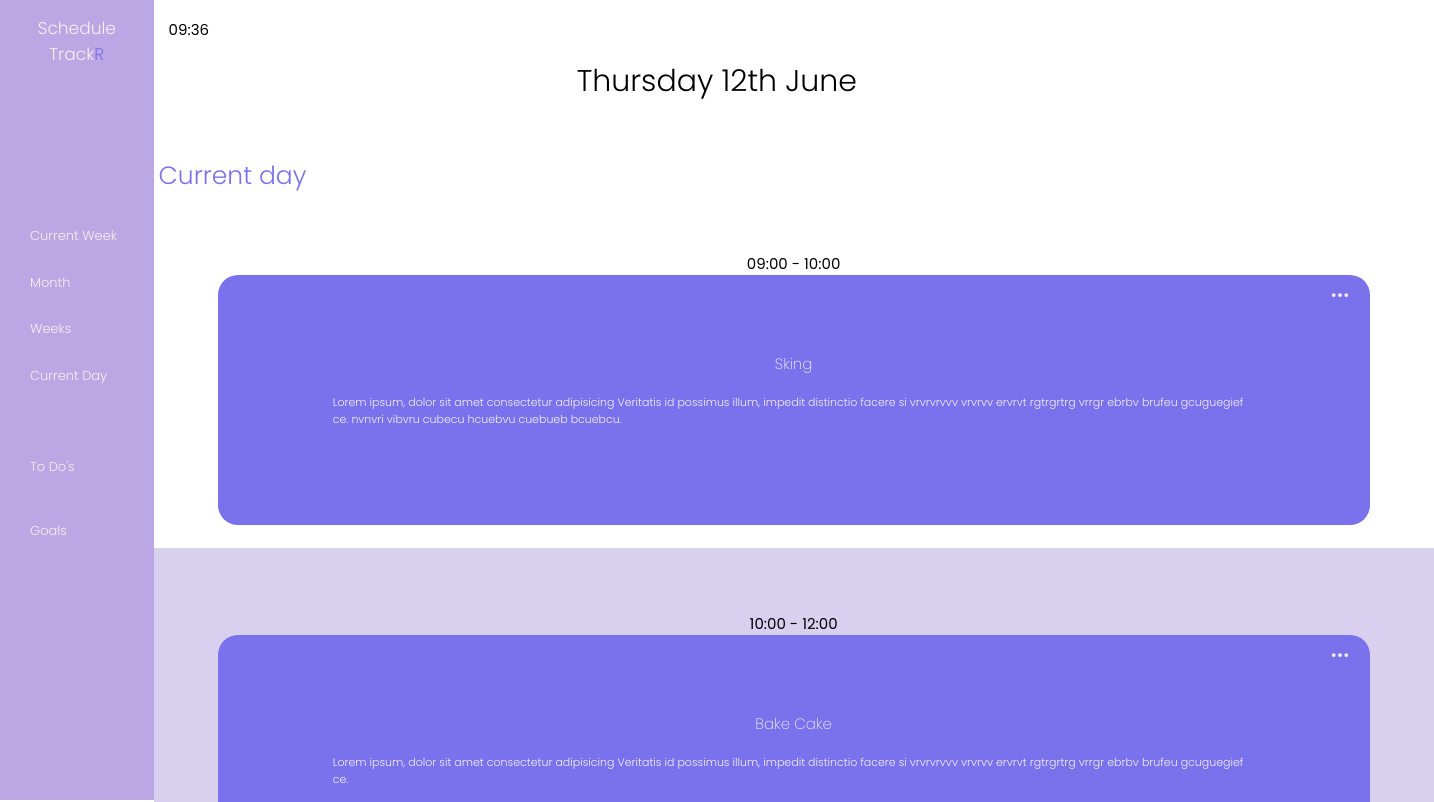
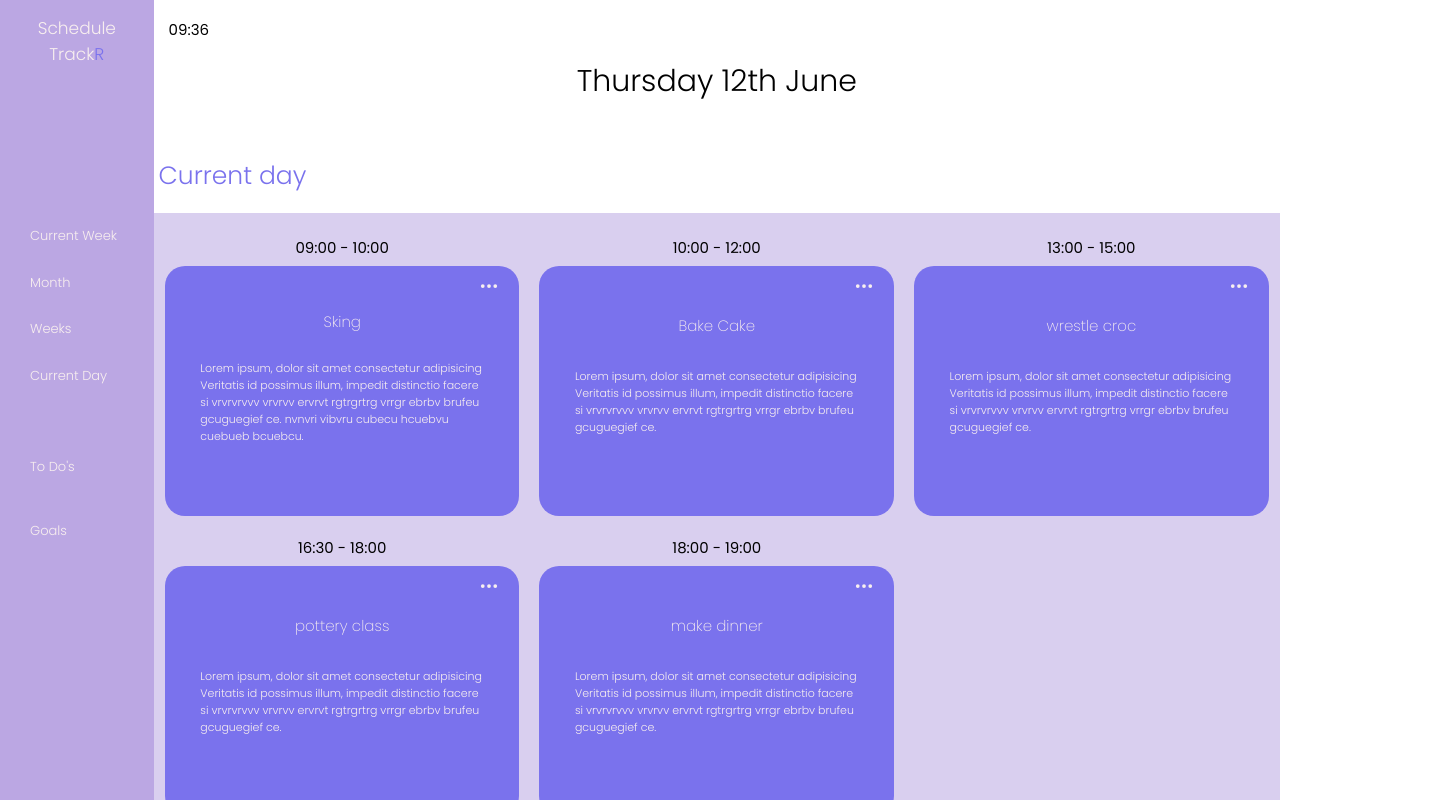
Before and after one commit to David-Henery4/Schedule-TrackR, a React (Create React App) app: page /currentday in a window 1280 px wide. Shown: the top 802 px of the page, 1434 px wide, since content can reach past the window. Built offline with nearby package versions, Linux system fonts and the light colour scheme.

Commit message:
add calandar

```diff
--- a/src/sass/pages/_current-day.scss
+++ b/src/sass/pages/_current-day.scss
@@ -7,21 +7,29 @@
     &-row{
         width: 100%;
         height: 100%;
+        padding:4% 2%;
         display: grid;
-        place-items: center;
-        justify-content: flex-start;
-        gap: 1rem;
+        grid-template-columns: repeat(auto-fit, minmax(300px, 1fr));
+        justify-items: center;
+        align-items: flex-start;
+        gap: 2rem;
+        overflow-y: scroll;
+        background-color: $color-shade;
+        @include respond (desktop){
+            padding: 2% 1%;
+        }
     }
     &-tab{
-        min-height: 35rem;
-        width: 100vw;
-        padding: 5%;
+        min-height: 28rem;
+        // width: 100vw;
+        max-width: 42.5rem;
         display: flex;
         flex-direction: column;
         justify-content: space-between;
-        &:nth-child(even){
-            background-color: $color-shade;
-        }
+
+        // &:nth-child(even){
+        //     background-color: $color-shade;
+        // }
     }
     &__time{
         text-align: center;
```
